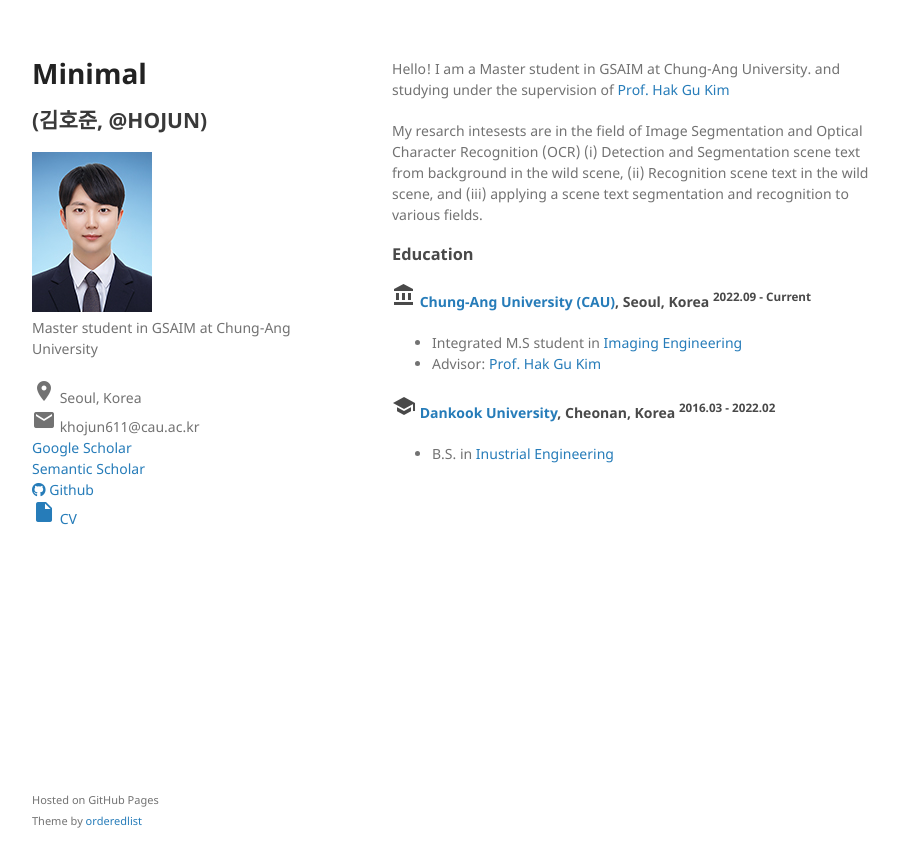
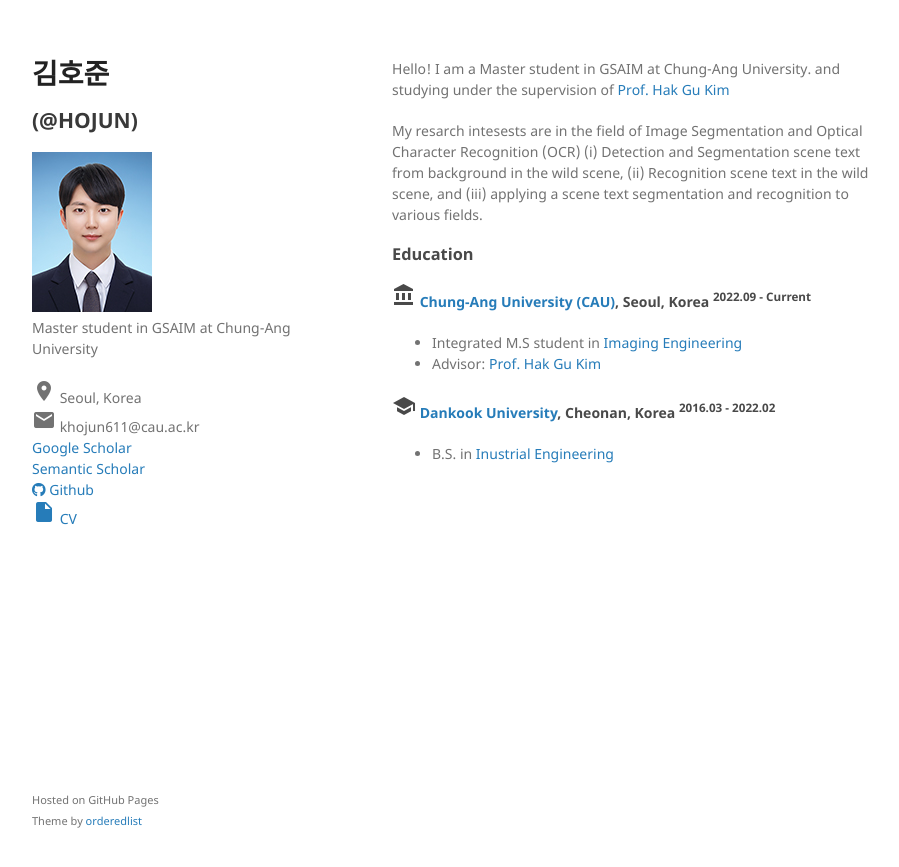
Before and after one commit to khojun611/khojun97, a Jekyll site: the page built from index.md, in a window 1280 px wide. Shown: the top 867 px of the page, without its empty margins (178-1077 px from the left). Built offline with Jekyll 4.4.1, drawn with Linux system fonts in a browser that asks for light colours; a style sheet for code colours, icons or effects is not loaded.

Commit message:
Add files via upload

```diff
--- a/_config.yml
+++ b/_config.yml
@@ -1,13 +1,14 @@
-title: Minimal
-subtitle: (김호준, @HOJUN)
-face: /assets/img/블루-웹용.jpg
+title: 김호준
+subtitle: (@HOJUN)
+face: /assets/img/hojun.jpg
 description: Master student in GSAIM at Chung-Ang University
 location: Seoul, Korea
 email: khojun611@cau.ac.kr
 homepage: https://khojun611.github.io/khojun97/
 github: https://github.com/khojun611
-show_downloads: true
-google_analytics:
+#show_downloads: true
+#google_analytics:
+
 theme: jekyll-theme-minimal
 plugins:
   - jekyll-seo-tag
```
